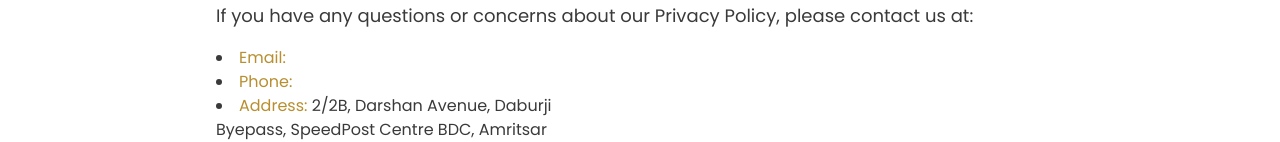
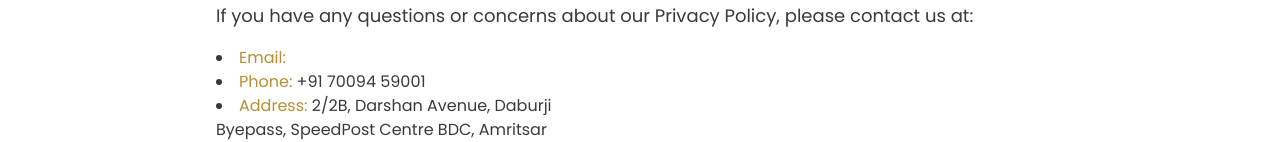
Before and after one commit to piercing-wind/gurukirpaayurveda, a Next.js app: page /contact in a window 1280 px wide. Shown: the part 218-360 px from the top of the page. Built offline with nearby package versions, Linux system fonts and the light colour scheme; no server answers.

Commit message:
initial commit

```diff
--- a/src/app/contact/page.tsx
+++ b/src/app/contact/page.tsx
@@ -57,7 +57,7 @@ const ContactPage = () => {
             </p>
             <ul className="list-disc list-inside mb-4">
                <li><span className="text-gold">Email: </span> {process.env.MAIL}</li>
-               <li><span className="text-gold">Phone:</span> {process.env.PHONE}</li>
+               <li><span className="text-gold">Phone:</span> +91 70094 59001</li>
                <li className="w-[95%] md:w-[40%] "><span className="text-gold">Address:</span> 2/2B, Darshan Avenue, Daburji Byepass, SpeedPost Centre BDC, Amritsar -I, Amritsar- 143001, Punjab</li>
             </ul>
             <h2 className="text-2xl font-bold text-gold mb-2">2. Mailing Address</h2>
```
